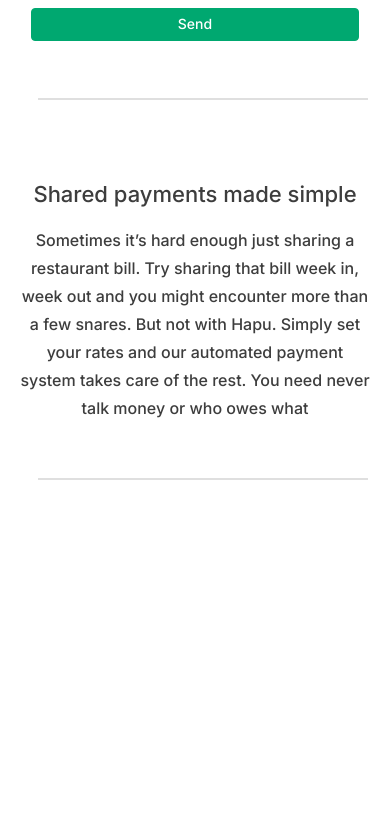
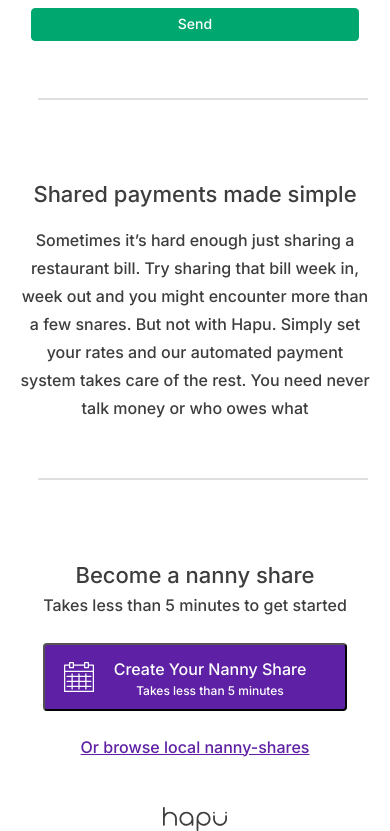
Before and after one commit to Doug-Fernando/Hapu-Clone, a React (Create React App) app: page / in a window 390 px wide. Shown: the part 2052-2883 px from the top of the page. Before the commit the page ends 2532 px from the top, so only its background shows below. Built offline with nearby package versions, Linux system fonts and the light colour scheme.

Commit message:
feat: Add footer section ( mobile version )

```diff
--- a/src/Pages/Home/index.js
+++ b/src/Pages/Home/index.js
@@ -5,6 +5,7 @@
 import AboutSection from '../../components/AboutSection';
 import RegisterEmailSection from '../../components/RegisterEmailSection';
 import SharedPaymentSection from '../../components/SharedPaymentSection';
+import FooterSection from '../../components/Footer';
 
 function index() {
   return (
@@ -14,6 +15,7 @@
       <AboutSection />
       <RegisterEmailSection />
       <SharedPaymentSection />
+      <FooterSection />
     </>
   );
 }
--- /dev/null
+++ b/src/components/Footer/index.js
@@ -0,0 +1,36 @@
+import React from 'react';
+
+import CalendarSVG from '../../images/Union.svg';
+import LogoSVG from '../../images/logo2.svg';
+
+import { Container, Phrase, SecondPhrase, CreateNannyShareButton,
+  CreateNannyShareButtonText, CalendarIcon,
+  BrowseLocalNannyShareLink,
+  Logo } from './style';
+
+function Index() {
+  return (
+    <Container>
+      <Phrase>
+        Become a nanny share
+      </Phrase>
+      <SecondPhrase>
+        Takes less than 5 minutes to get started
+      </SecondPhrase>
+      <CreateNannyShareButton type="button">
+        <CalendarIcon src={ CalendarSVG } alt="Calendar Icon" />
+        <CreateNannyShareButtonText>
+          Create Your Nanny Share
+          <span>Takes less than 5 minutes</span>
+        </CreateNannyShareButtonText>
+        <CreateNannyShareButtonText />
+      </CreateNannyShareButton>
+      <BrowseLocalNannyShareLink href="/browse">
+        Or browse local nanny-shares
+      </BrowseLocalNannyShareLink>
+      <Logo src={ LogoSVG } alt="Hapu logo" />
+    </Container>
+  );
+}
+
+export default Index;
--- /dev/null
+++ b/src/components/Footer/style.js
@@ -0,0 +1,94 @@
+import styled from 'styled-components';
+
+export const Container = styled.footer`
+  position: absolute;
+  display: flex;
+  flex-direction: column;
+  width: 100%;
+  height: 200px;
+  /* background: red; */
+  bottom: -233%;
+  align-items: center;
+`;
+
+export const Phrase = styled.h4`
+  margin: 0;
+  font-family: Inter;
+  font-style: normal;
+  font-weight: 500;
+  font-size: 22px;
+  line-height: 32px;
+  text-align: center;
+  color: #3D3D3D;
+`;
+
+export const SecondPhrase = styled.p`
+  margin: 0 0 24px 0;
+  font-family: Inter;
+  font-style: normal;
+  font-weight: normal;
+  font-size: 16px;
+  line-height: 28px;
+  text-align: center;
+  color: #3D3D3D;
+`;
+
+export const CreateNannyShareButton = styled.button`
+  display: flex;
+  justify-content: center;
+  align-items: center;
+  background: #5E20A4;
+  border-radius: 4px;
+  width: 304px;
+  padding: 10px 0;
+`;
+
+export const CreateNannyShareButtonText = styled.span`
+  display: flex;
+  flex-direction: column;
+  font-family: Inter;
+  font-style: normal;
+  font-weight: normal;
+  font-size: 16px;
+  line-height: 28px;
+  display: flex;
+  align-items: center;
+  color: #FFFFFF;
+  margin-left: 20px;
+
+  span {
+  font-family: Inter;
+  font-style: normal;
+  font-weight: normal;
+  font-size: 12px;
+  line-height: 16px;
+  display: flex;
+  align-items: center;
+  color: #FFFFFF;
+  }
+`;
+
+export const CalendarIcon = styled.img`
+  width: 30px;
+  height: 30px;
+`;
+
+export const BrowseLocalNannyShareLink = styled.a`
+  margin-top: 24px;
+  font-family: Inter;
+  font-style: normal;
+  font-weight: 500;
+  font-size: 16px;
+  line-height: 24px;
+  display: flex;
+  align-items: center;
+  text-align: center;
+  text-decoration-line: underline;
+  color: #5E20A4;
+`;
+
+export const Logo = styled.img`
+  width: 64px;
+  height: 24px;
+  margin-top: 48px;
+`;
```
Also changed, not shown: src/images/Union.svg (added), src/images/logo2.svg (added).
